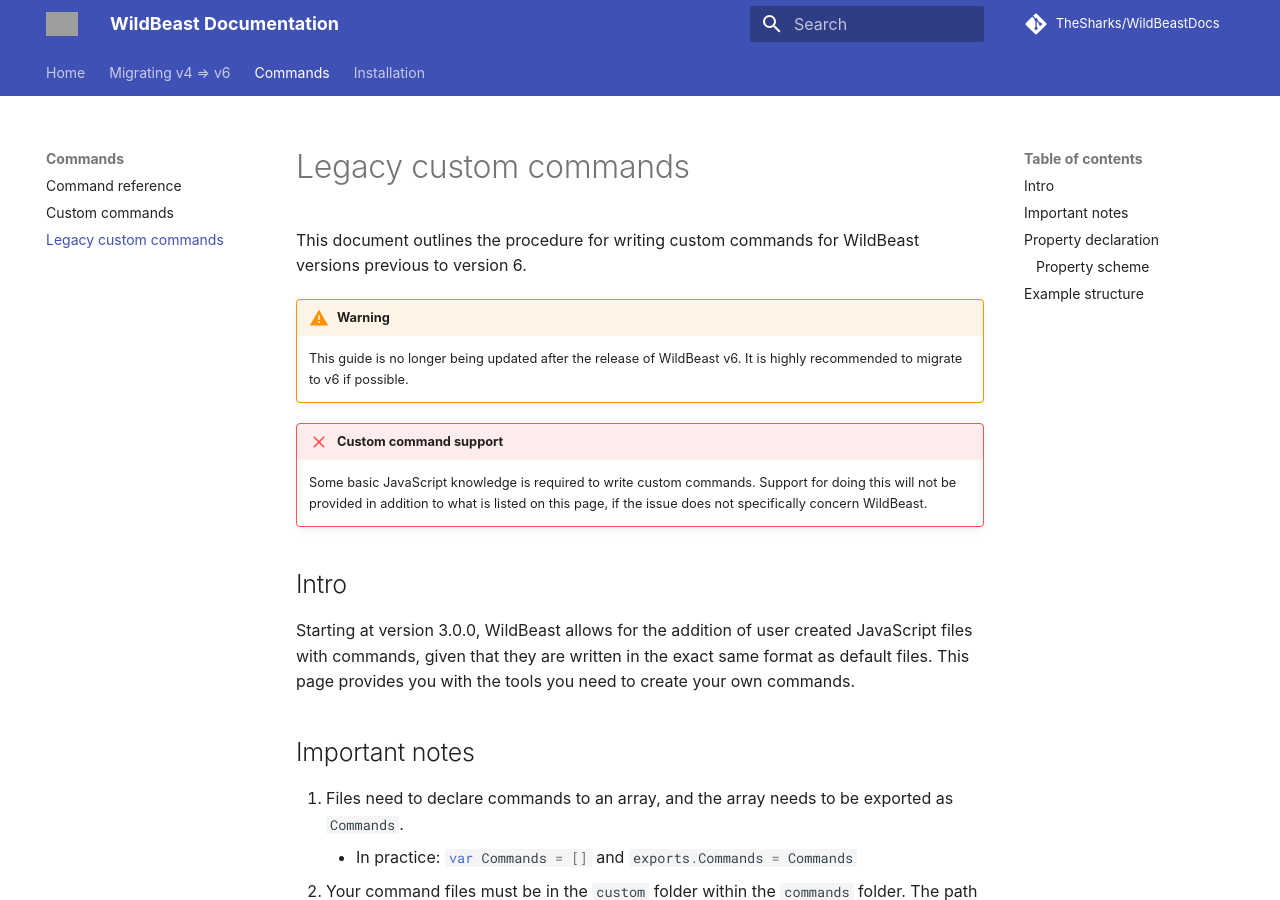
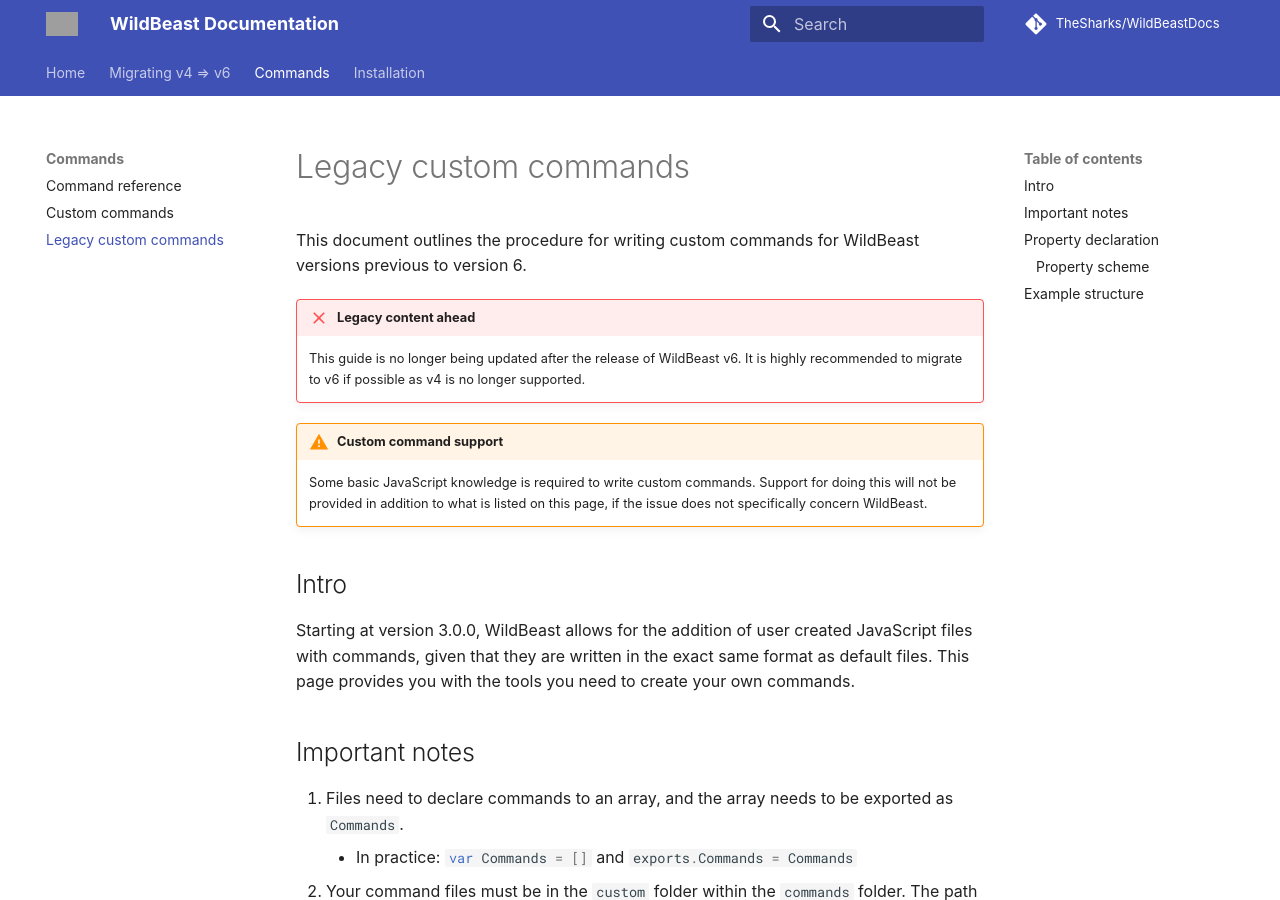
Before and after one commit to TheSharks/WildBeastDocs, an MkDocs documentation site: the page built from docs/legacy_custom_commands.md, in a window 1280 px wide and 900 px high. Built offline with MkDocs 1.6.1 and Material for MkDocs 9.7.7, drawn with Linux system fonts in a browser that asks for light colours; some web fonts are replaced; comment, search, counter and statistics services are not loaded; old or Windows-style settings are respelled for this version of MkDocs; grey boxes are pictures that could not be loaded.

Commit message:
Final commit to this repo

```diff
--- a/docs/legacy_custom_commands.md
+++ b/docs/legacy_custom_commands.md
@@ -5,10 +5,10 @@
 
 This document outlines the procedure for writing custom commands for WildBeast versions previous to version 6.
 
-!!! warning
-    This guide is no longer being updated after the release of WildBeast v6. It is highly recommended to migrate to v6 if possible.
+!!! failure "Legacy content ahead"
+    This guide is no longer being updated after the release of WildBeast v6. It is highly recommended to migrate to v6 if possible as v4 is no longer supported.
 
-!!! failure "Custom command support"
+!!! warning "Custom command support"
     Some basic JavaScript knowledge is required to write custom commands. Support for doing this will not be provided in addition to what is listed on this page, if the issue does not specifically concern WildBeast.
 
 
```
Also changed, not shown: README.md (+2 -0 lines), docs/custom_commands.md (+1 -1 lines).
